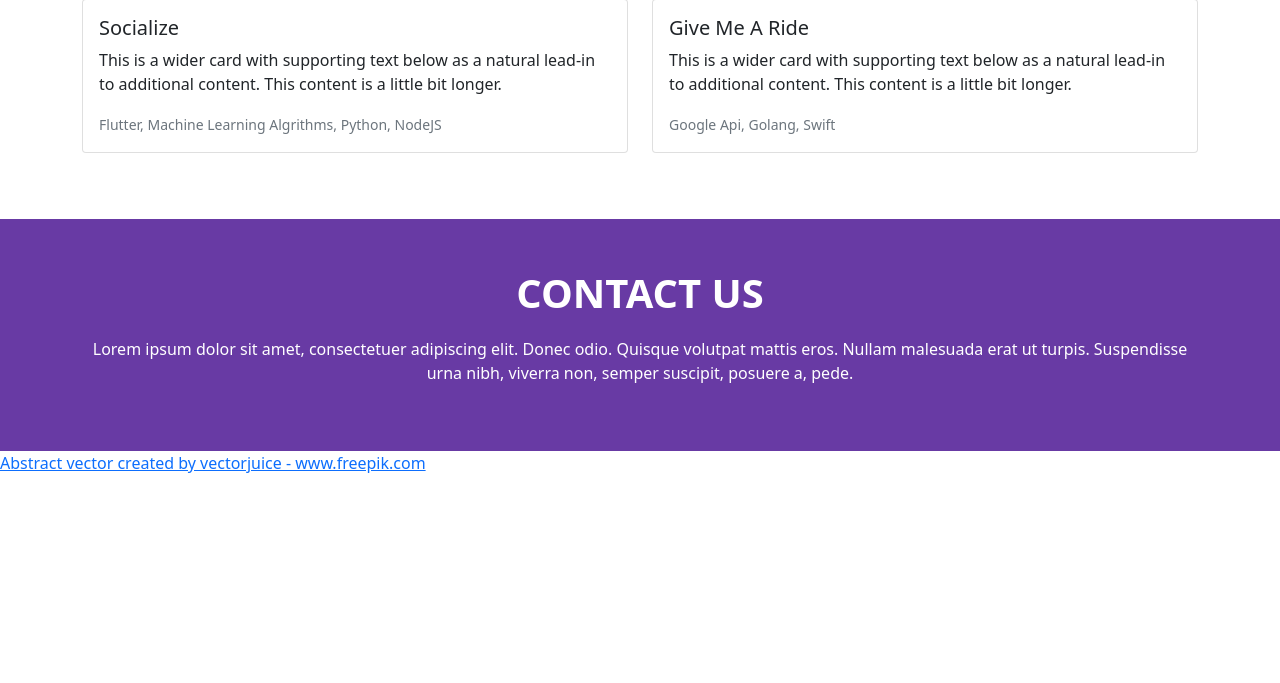
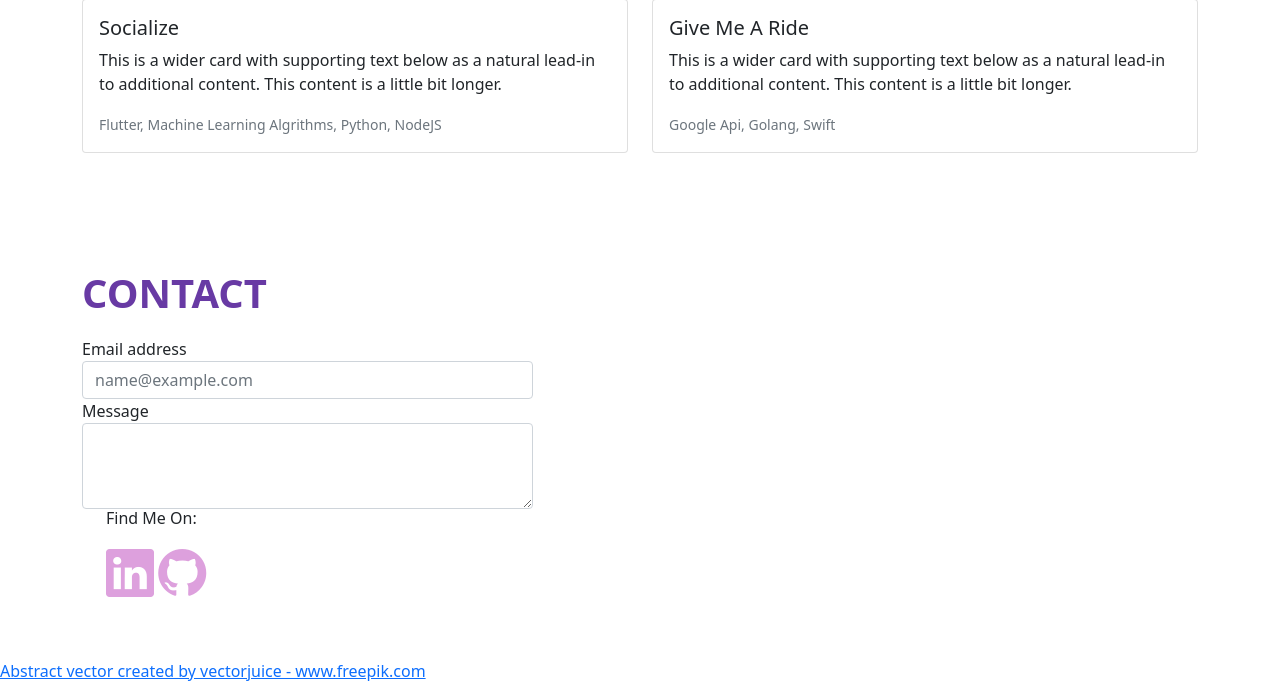
Before and after one commit to Sidd2024/Django-Portfolio, a Django app: page / in a window 1280 px wide; the page is wider, and only the part inside the window is pictured. Shown: the part 1729-2412 px from the top of that part. Before the commit the page ends 2202 px from the top of that part, so only its background shows below. Run offline with Django 3.2, Linux system fonts and the light colour scheme; some libraries are stand-ins or nearby versions.

Commit message:
Updating contact form

```diff
--- a/mysite/templates/home.html
+++ b/mysite/templates/home.html
@@ -12,7 +12,7 @@
     <link href="https://cdn.jsdelivr.net/npm/bootstrap@5.0.0-beta2/dist/css/bootstrap.min.css" rel="stylesheet"
         integrity="sha384-BmbxuPwQa2lc/FVzBcNJ7UAyJxM6wuqIj61tLrc4wSX0szH/Ev+nYRRuWlolflfl" crossorigin="anonymous">
     <link href="{% static 'css/style.css' %}" rel="stylesheet">
-
+    <link rel="stylesheet" href="https://cdn.jsdelivr.net/npm/bootstrap-icons@1.3.0/font/bootstrap-icons.css">
     <title>Home</title>
 </head>
 
@@ -197,18 +197,36 @@
 </section>
 <!-- End Projects section -->
 <!-- Contact section -->
-<section id="contact">
+<section id="contact-us" class="contact-us section">
     <div class="container">
-        <div class="row align-items-center">
-            <div class="col">
-                <h1>Contact US</h1>
-                <p>Lorem ipsum dolor sit amet, consectetuer adipiscing elit. Donec odio. Quisque volutpat mattis eros.
-                    Nullam malesuada erat ut turpis. Suspendisse urna nibh, viverra non, semper suscipit, posuere a,
-                    pede.</p>
+        <div class="row justify-content-lg-start">
+            <div class="col-lg-5 col-12">
+                <h1 class="">Contact</h1>
+                <form>
+                    <div class="form-group">
+                        <label for="exampleFormControlInput1">Email address</label>
+                        <input type="email" class="form-control" id="exampleFormControlInput1"
+                            placeholder="name@example.com">
+                    </div>
+                    <div class="form-group">
+                        <label for="exampleFormControlTextarea1">Message</label>
+                        <textarea class="form-control" id="exampleFormControlTextarea1" rows="3"></textarea>
+                    </div>
+                </form>
+        <div class="container">
+            <div class="row justify-content-lg-end"></div>
+            <!-- <div class="row-cols-2"> -->
+                <h6>Find Me On:</h6>
+
+                <i class="bi bi-linkedin" style="font-size: 3rem; color: plum"></i>
+                <i class="bi bi-github" style="font-size: 3rem; color: plum"></i>
+
             </div>
         </div>
-    </div>
-</section>
+        </div>
+        </div>
+ </section>
+
 <!-- End Contact section -->
 <a href='https://www.freepik.com/vectors/abstract'>Abstract vector created by vectorjuice - www.freepik.com</a>
 
```
